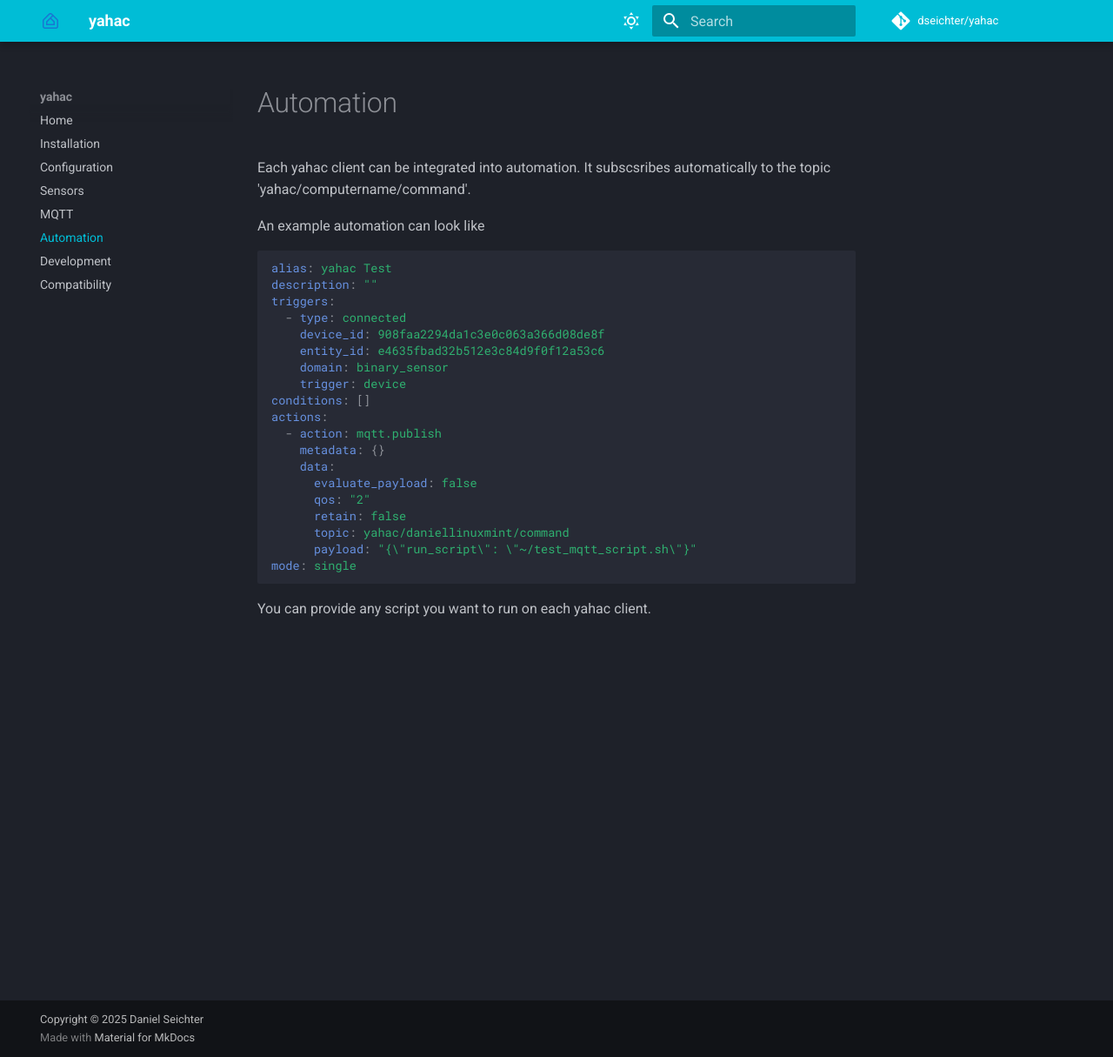
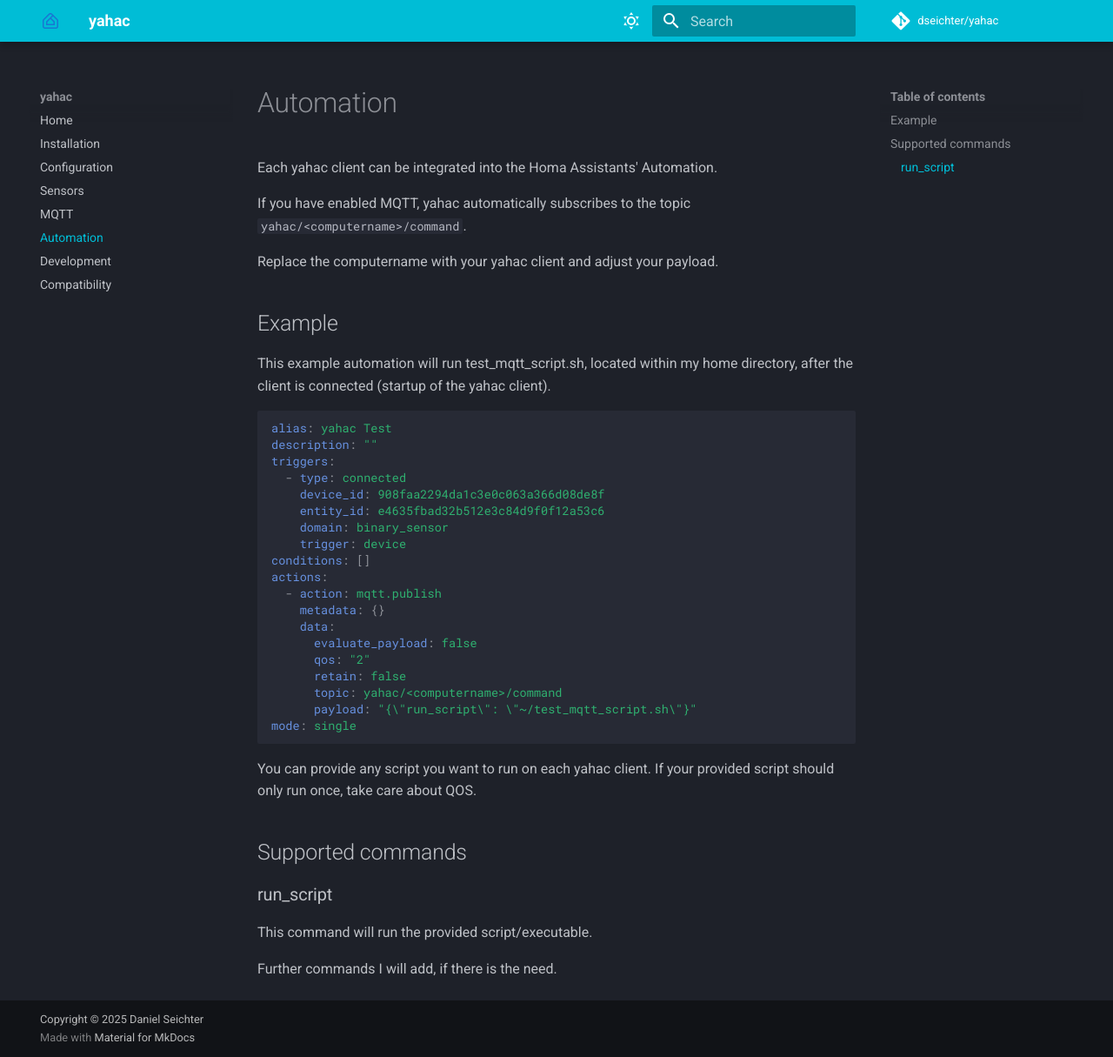
Before and after one commit to dseichter/yahac, an MkDocs documentation site: the page built from docs/docs/automation.md, in a window 1280 px wide and 1215 px high. Shown: the whole window at 87% size. Built offline with MkDocs 1.6.1 and Material for MkDocs 9.7.7, drawn with Linux system fonts in a browser that asks for light colours; comment, search, counter and statistics services are not loaded.

Commit message:
#51 adjust docu

````diff
--- a/docs/docs/automation.md
+++ b/docs/docs/automation.md
@@ -1,8 +1,14 @@
 # Automation
 
-Each yahac client can be integrated into automation. It subscsribes automatically to the topic 'yahac/computername/command'.
+Each yahac client can be integrated into the Homa Assistants' Automation.
 
-An example automation can look like
+If you have enabled MQTT, yahac automatically subscribes to the topic `yahac/<computername>/command`.
+
+Replace the computername with your yahac client and adjust your payload.
+
+## Example
+
+This example automation will run test_mqtt_script.sh, located within my home directory, after the client is connected (startup of the yahac client).
 
 ```YAML
 alias: yahac Test
@@ -21,9 +27,17 @@
       evaluate_payload: false
       qos: "2"
       retain: false
-      topic: yahac/daniellinuxmint/command
+      topic: yahac/<computername>/command
       payload: "{\"run_script\": \"~/test_mqtt_script.sh\"}"
 mode: single
 ```
 
-You can provide any script you want to run on each yahac client.
+You can provide any script you want to run on each yahac client. If your provided script should only run once, take care about QOS.
+
+## Supported commands
+
+### run_script
+
+This command will run the provided script/executable.
+
+Further commands I will add, if there is the need.
````
